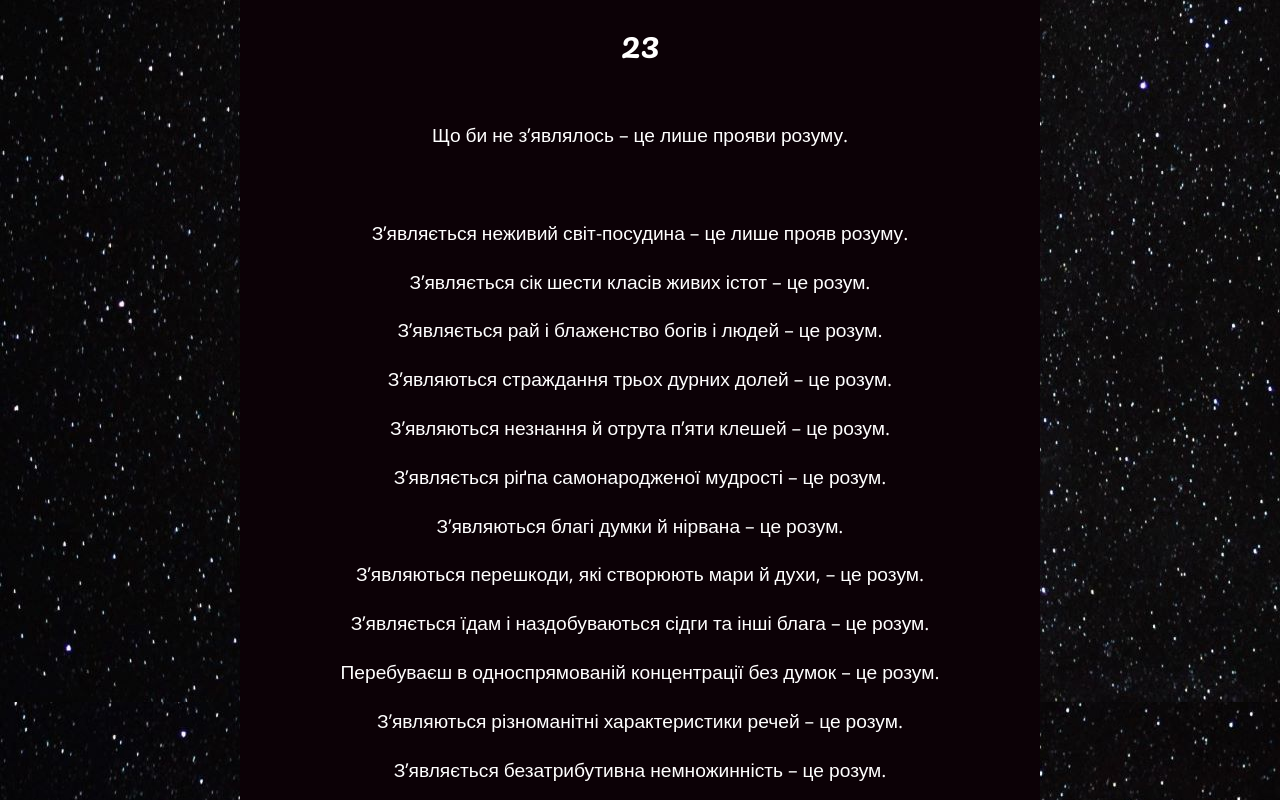
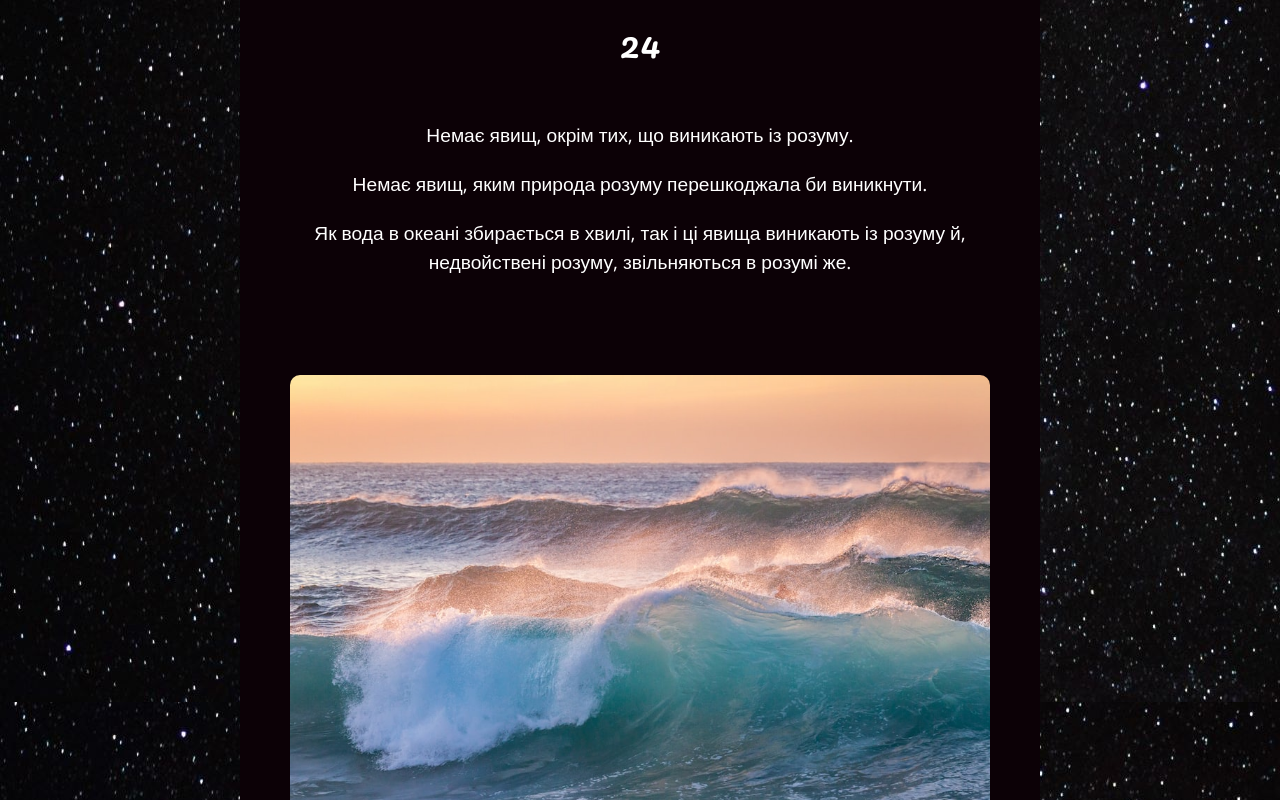
Before and after one commit to MarynaMarkova/RigpaUA, a React (Create React App) app: page / in a window 1280 px wide. Shown: the part 480-1280 px from the top of the page. Built offline with nearby package versions, Linux system fonts and the light colour scheme; a web font is replaced by a local one.

Commit message:
add Piece24

```diff
--- a/src/App.js
+++ b/src/App.js
@@ -1,6 +1,6 @@
 // import RIGPA_FULL from "./RIGPA_FULL.js";
 import rigpa from "./img/rigpa.png";
-import Piece23 from "./Piece23.js";
+import Piece24 from "./Piece24.js";
 // import RandomNuber from "./RandomNumber";
 import "./App.css";
 
@@ -20,7 +20,7 @@ export default function App() {
         </div>{" "}
         {/* <RIGPA_FULL /> */}
         {/* <RandomNuber /> */}
-        <Piece23 />
+        <Piece24 />
         <div className="Author">
           <p>Падмасамбгава </p>
           <p>«Самовизволення через увагу, яка оголює, – </p>
--- /dev/null
+++ b/src/Piece24.js
@@ -0,0 +1,23 @@
+import React from "react";
+import wave from "./img/wave.jpeg";
+
+export default function Piece24() {
+  return (
+    <div className="Piece24">
+      <h3>24</h3>
+      <br />
+      <p>Немає явищ, окрім тих, що виникають із розуму. </p>
+
+      <p>Немає явищ, яким природа розуму перешкоджала би виникнути. </p>
+
+      <p>
+        Як вода в океані збирається в хвилі, так і ці явища виникають із розуму
+        й, недвойствені розуму, звільняються в розумі же.
+      </p>
+      <br />
+      <div>
+        <img className="img-fluid" src={wave} alt="wave" />
+      </div>
+    </div>
+  );
+}
```
Also changed, not shown: src/Meditations.js (+26 -23 lines), src/RIGPA_FULL.js (+13 -0 lines), src/img/wave.jpeg (added).
